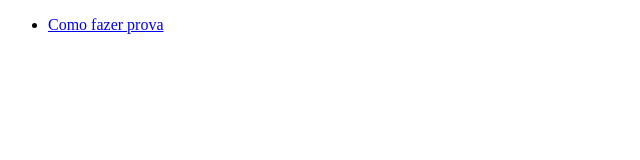
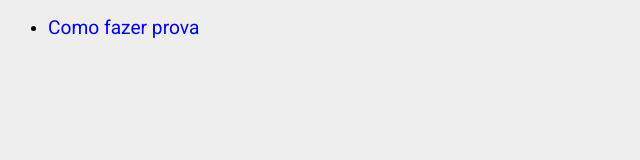
Before and after one commit to CarHab/tutoriais, a plain HTML site: page index.html in a window 1280 px wide. Shown: the whole page, without its empty margins (0-640 px from the left). Drawn offline with Linux system fonts and the light colour scheme.

Commit message:
fix link

```diff
--- a/index.html
+++ b/index.html
@@ -1,13 +1,33 @@
 <!DOCTYPE html>
 <html lang="en">
+
 <head>
   <meta charset="UTF-8">
   <meta name="viewport" content="width=device-width, initial-scale=1.0">
   <title>Tutoriais</title>
 </head>
+<style>
+  @import url('https://fonts.googleapis.com/css2?family=Roboto&display=swap');
+
+  html {
+    font-family: 'roboto', sans-serif;
+    background-color: #EEE;
+  }
+
+  img {
+    box-shadow: 0px 4px 4px rgba(0, 0, 0, 0.25);
+  }
+
+  a {
+    font-size: 1.2em;
+    text-decoration: none;
+  }
+</style>
+
 <body>
   <ul>
     <li><a href="prova.html">Como fazer prova</a></li>
   </ul>
 </body>
+
 </html>
```
Also changed, not shown: prova.html (+2 -2 lines).
